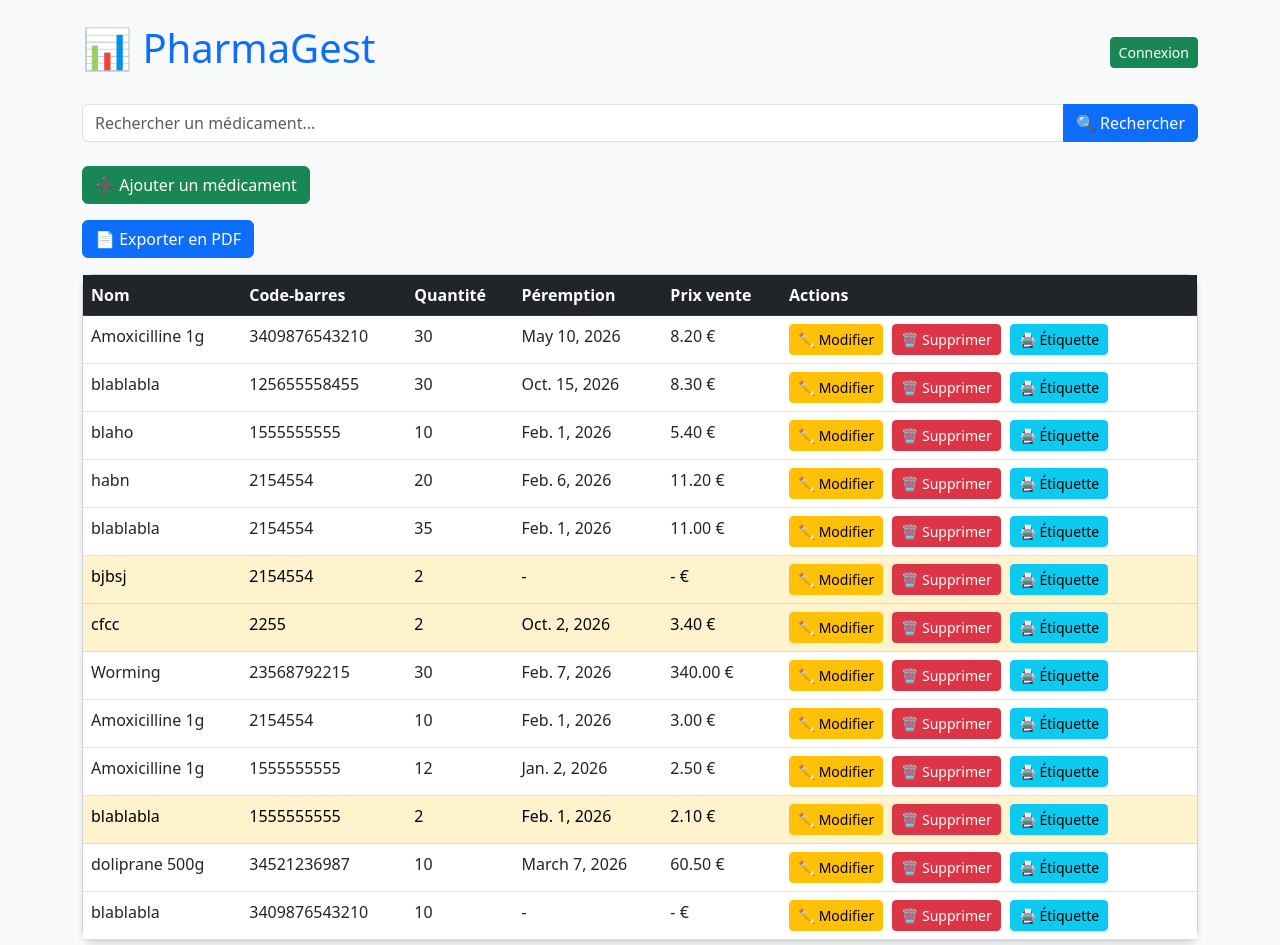
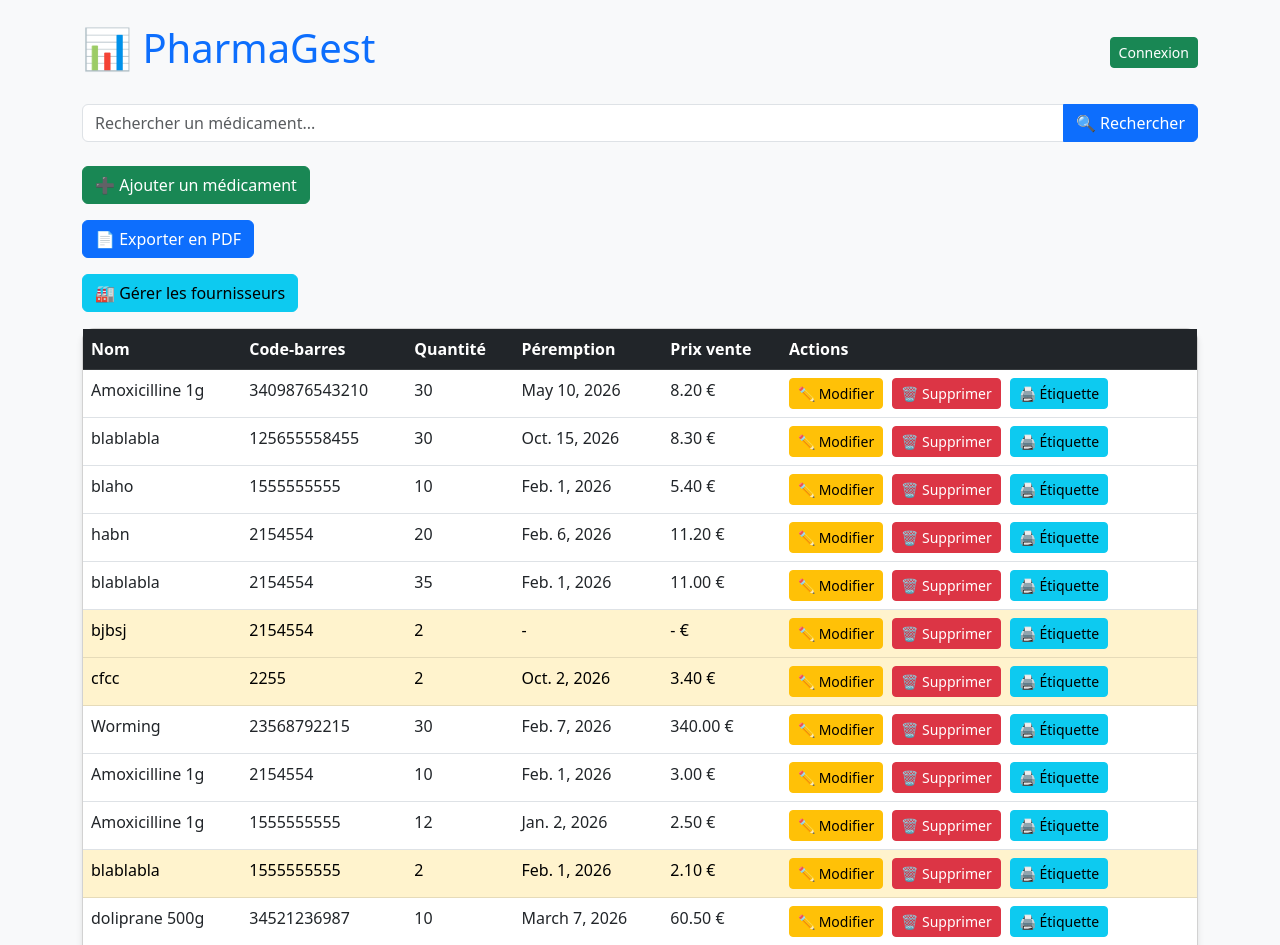
Before and after one commit to Thiery77/pharmagest, a Django app: page /tableau/ in a window 1280 px wide. Shown: the top 945 px of the page. Run offline with Django 5.2, Linux system fonts and the light colour scheme; data comes from the database, SQL or seed files in the repository.

Commit message:
Ajout du lien vers la gestion des fournisseurs

```diff
--- a/pharmacie/templates/tableau.html
+++ b/pharmacie/templates/tableau.html
@@ -44,6 +44,10 @@
         </div>
         <div class="mb-3">
             <a href="{% url 'exporter_pdf' %}" class="btn btn-primary">📄 Exporter en PDF</a>
+        </div>
+
+        <div class="mb-3">
+            <a href="{% url 'liste_fournisseurs' %}" class="btn btn-info">🏭 Gérer les fournisseurs</a>
         </div>
 
         <!-- Tableau -->
```
